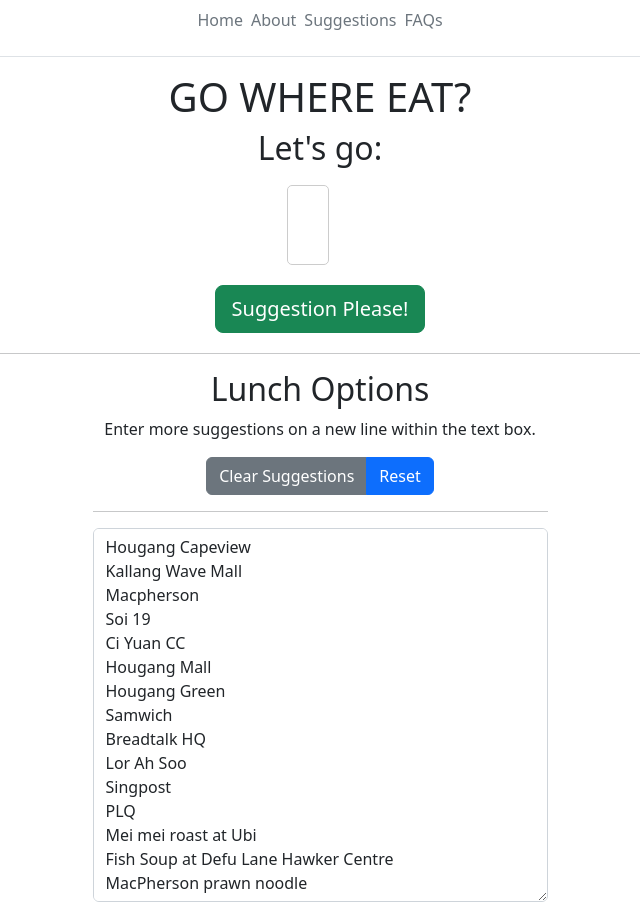
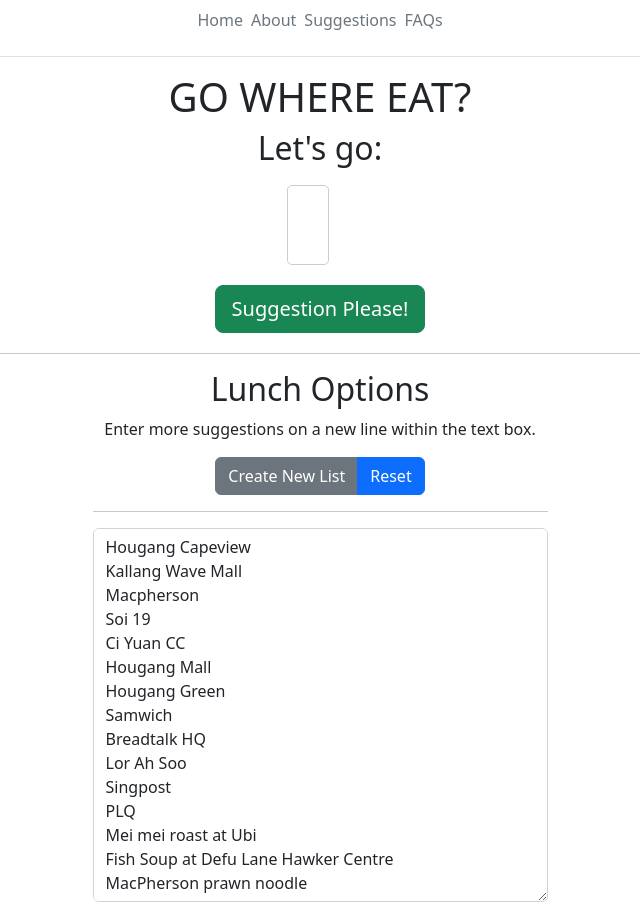
Before and after one commit to Lturncold/PLAB_eats, a plain HTML site: page index.html in a window 1280 px wide. Shown: the top 905 px of the page, without its empty margins (320-960 px from the left). Drawn offline with nearby package versions, Linux system fonts and the light colour scheme.

Commit message:
amended name of button for clearing list

```diff
--- a/index.html
+++ b/index.html
@@ -51,7 +51,7 @@
                         </ul> -->
                         <p>Enter more suggestions on a new line within the text box.</p>
                         <div class="btn-group" role="group" aria-label="Basic mixed styles example">
-                            <button type="button" id="clearBtn" class="btn btn-secondary" data-bs-toggle="tooltip" data-bs-placement="left" title="Clear and create own list" value="Clear Suggestions" onclick="javascript:eraseText();">Clear Suggestions</button>
+                            <button type="button" id="clearBtn" class="btn btn-secondary" data-bs-toggle="tooltip" data-bs-placement="left" title="Clear and create own list" value="Clear Suggestions" onclick="javascript:eraseText();">Create New List</button>
                             <button type="button" class="btn btn-primary" data-bs-toggle="tooltip" data-bs-placement="right" title="Refresh page and reset the list" value="Clear Suggestions" onclick="javascript:refreshPage();">Reset</button>
                         </div>
                         <hr>
```
